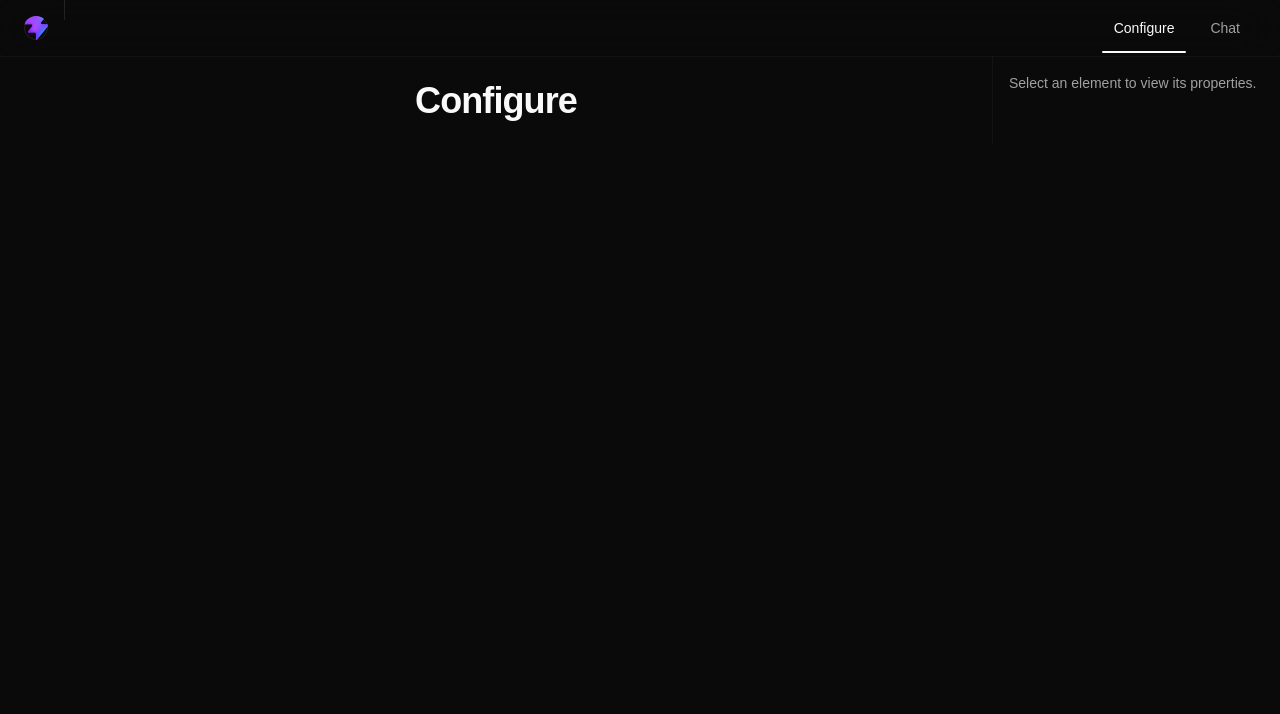
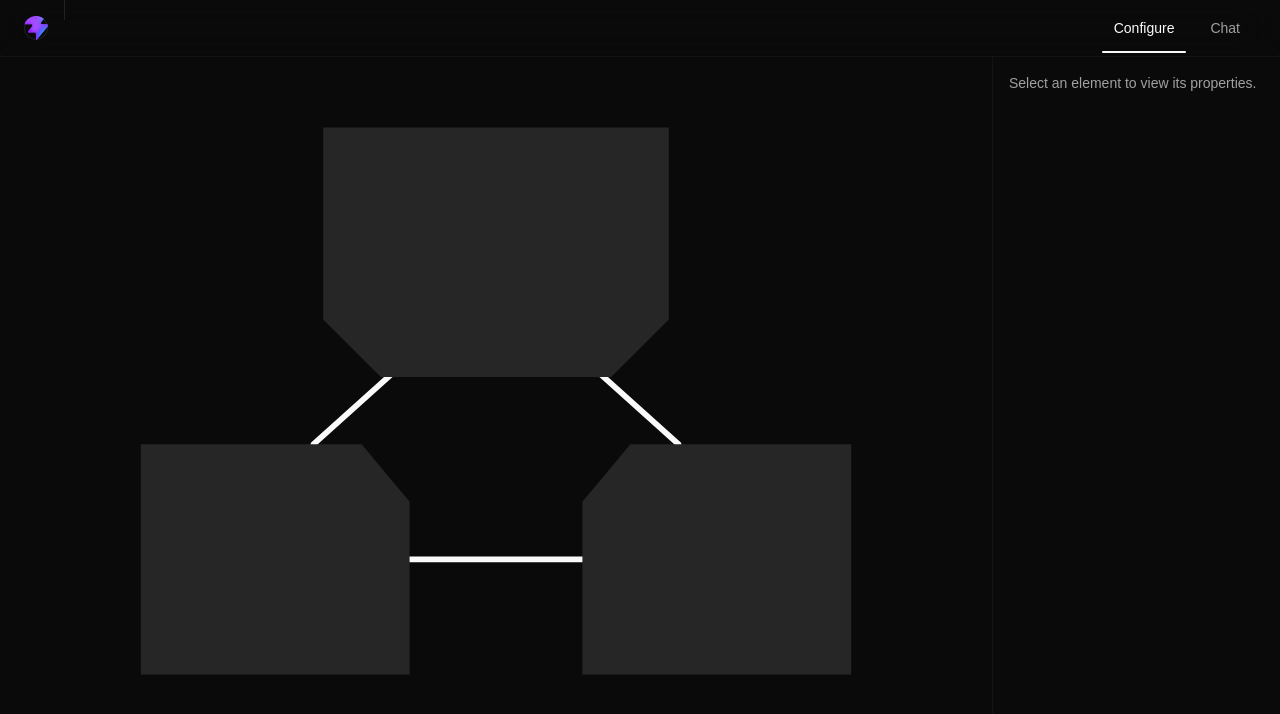
Before and after one commit to kennethyandell/cloudhacks2026, a React (Vite) app: page /configure in a window 1280 px wide. Shown: the top 714 px of the page. Built offline with nearby package versions, Linux system fonts and the light colour scheme.

Commit message:
Add MAGI shapes

```diff
--- /dev/null
+++ b/src/components/configure/flow-canvas.tsx
@@ -0,0 +1,124 @@
+import { useState } from "react"
+import { cn } from "@/lib/utils"
+
+export type FlowNodeId = "top" | "bottom-left" | "bottom-right"
+
+type FlowCanvasProps = {
+  onNodeClick?: (nodeId: FlowNodeId) => void
+  selectedNode?: FlowNodeId | null
+}
+
+export function FlowCanvas({ onNodeClick, selectedNode }: FlowCanvasProps) {
+  const [hoveredNode, setHoveredNode] = useState<FlowNodeId | null>(null)
+
+  return (
+    <div className="flex flex-1 items-center justify-center p-8">
+      <svg
+        viewBox="0 0 800 650"
+        className="h-full max-h-[calc(100svh-5rem)] w-full max-w-3xl"
+        preserveAspectRatio="xMidYMid meet"
+      >
+        {/* Connection lines */}
+        {/* Top to Bottom-Left */}
+        <line
+          x1="310"
+          y1="280"
+          x2="210"
+          y2="370"
+          className="stroke-foreground"
+          strokeWidth="6"
+          strokeLinecap="round"
+        />
+        {/* Top to Bottom-Right */}
+        <line
+          x1="490"
+          y1="280"
+          x2="590"
+          y2="370"
+          className="stroke-foreground"
+          strokeWidth="6"
+          strokeLinecap="round"
+        />
+        {/* Bottom-Left to Bottom-Right */}
+        <line
+          x1="300"
+          y1="490"
+          x2="500"
+          y2="490"
+          className="stroke-foreground"
+          strokeWidth="6"
+          strokeLinecap="round"
+        />
+
+        {/* Top Node — rectangle with bottom corners clipped */}
+        <g
+          className="cursor-pointer"
+          onClick={() => onNodeClick?.("top")}
+          onMouseEnter={() => setHoveredNode("top")}
+          onMouseLeave={() => setHoveredNode(null)}
+          role="button"
+          tabIndex={0}
+          aria-label="Top node"
+        >
+          <path
+            d="M220,40 L580,40 L580,240 L520,300 L280,300 L220,240 Z"
+            className={cn(
+              "transition-all duration-200",
+              selectedNode === "top"
+                ? "fill-accent stroke-primary stroke-2"
+                : hoveredNode === "top"
+                  ? "fill-accent/80 stroke-muted-foreground/40 stroke-1"
+                  : "fill-muted stroke-transparent"
+            )}
+          />
+        </g>
+
+        {/* Bottom-Left Node — rectangle with top-right corner clipped */}
+        <g
+          className="cursor-pointer"
+          onClick={() => onNodeClick?.("bottom-left")}
+          onMouseEnter={() => setHoveredNode("bottom-left")}
+          onMouseLeave={() => setHoveredNode(null)}
+          role="button"
+          tabIndex={0}
+          aria-label="Bottom-left node"
+        >
+          <path
+            d="M30,370 L260,370 L310,430 L310,610 L30,610 Z"
+            className={cn(
+              "transition-all duration-200",
+              selectedNode === "bottom-left"
+                ? "fill-accent stroke-primary stroke-2"
+                : hoveredNode === "bottom-left"
+                  ? "fill-accent/80 stroke-muted-foreground/40 stroke-1"
+                  : "fill-muted stroke-transparent"
+            )}
+          />
+        </g>
+
+        {/* Bottom-Right Node — rectangle with top-left corner clipped */}
+        <g
+          className="cursor-pointer"
+          onClick={() => onNodeClick?.("bottom-right")}
+          onMouseEnter={() => setHoveredNode("bottom-right")}
+          onMouseLeave={() => setHoveredNode(null)}
+          role="button"
+          tabIndex={0}
+          aria-label="Bottom-right node"
+        >
+          <path
+            d="M490,430 L540,370 L770,370 L770,610 L490,610 Z"
+            className={cn(
+              "transition-all duration-200",
+              selectedNode === "bottom-right"
+                ? "fill-accent stroke-primary stroke-2"
+                : hoveredNode === "bottom-right"
+                  ? "fill-accent/80 stroke-muted-foreground/40 stroke-1"
+                  : "fill-muted stroke-transparent"
+            )}
+          />
+        </g>
+      </svg>
+    </div>
+  )
+}
--- a/src/routes/_app/configure.tsx
+++ b/src/routes/_app/configure.tsx
@@ -1,6 +1,9 @@
+import { useState } from 'react'
 import { createFileRoute } from '@tanstack/react-router'
 import { ConfigureSidebarProvider } from '@/components/configure/sidebar-context'
 import { ConfigureSidebar } from '@/components/configure/configure-sidebar'
+import { FlowCanvas, type FlowNodeId } from '@/components/configure/flow-canvas'
+import { useConfigureSidebar } from '@/components/configure/sidebar-context'
 
 export const Route = createFileRoute('/_app/configure')({
   component: ConfigurePage,
@@ -9,15 +12,52 @@ export const Route = createFileRoute('/_app/configure')({
 function ConfigurePage() {
   return (
     <ConfigureSidebarProvider>
-      <div className="flex flex-1">
-        {/* Main content area */}
-        <div className="flex flex-1 items-center justify-center p-6">
-          <h1 className="text-4xl font-bold tracking-tight">Configure</h1>
-        </div>
-
-        {/* Right sidebar */}
+      <div className="flex flex-1 overflow-hidden">
+        <ConfigureContent />
         <ConfigureSidebar />
       </div>
     </ConfigureSidebarProvider>
   )
 }
+
+function ConfigureContent() {
+  const [selectedNode, setSelectedNode] = useState<FlowNodeId | null>(null)
+  const { setPage, clearPage } = useConfigureSidebar()
+
+  const nodeLabels: Record<FlowNodeId, string> = {
+    "top": "Top Node",
+    "bottom-left": "Bottom-Left Node",
+    "bottom-right": "Bottom-Right Node",
+  }
+
+  function handleNodeClick(nodeId: FlowNodeId) {
+    if (selectedNode === nodeId) {
+      setSelectedNode(null)
+      clearPage()
+      return
+    }
+
+    setSelectedNode(nodeId)
+    setPage({
+      id: nodeId,
+      title: nodeLabels[nodeId],
+      content: (
+        <div className="flex flex-col gap-3">
+          <p className="text-sm text-muted-foreground">
+            Properties for <span className="font-medium text-foreground">{nodeLabels[nodeId]}</span>
+          </p>
+          <p className="text-xs text-muted-foreground">
+            Configuration options will appear here.
+          </p>
+        </div>
+      ),
+    })
+  }
+
+  return (
+    <FlowCanvas
+      selectedNode={selectedNode}
+      onNodeClick={handleNodeClick}
+    />
+  )
+}
```
